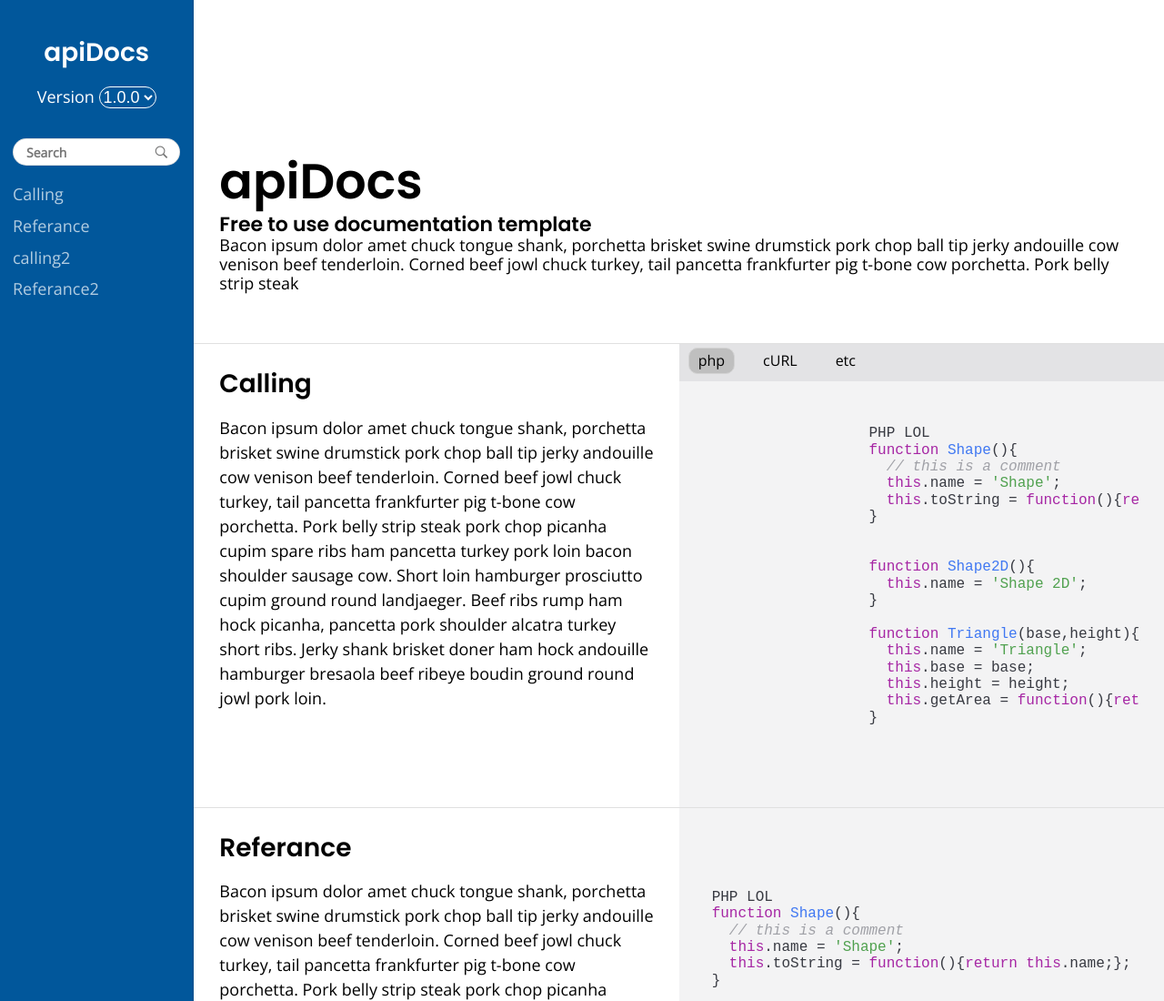
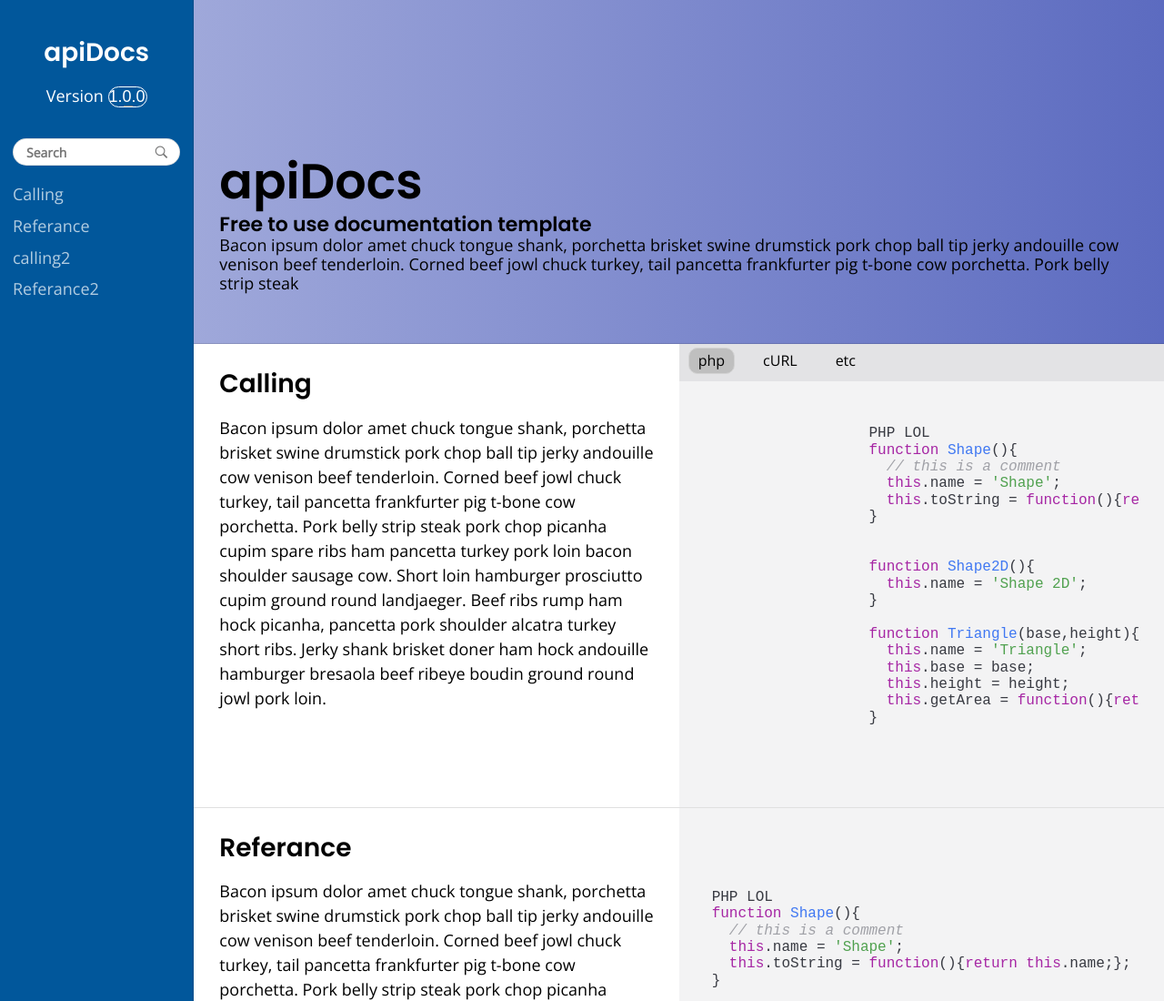
Before and after one commit to SimonFricker/apiDocs, a website: page docs/index.html in a window 1280 px wide. Shown: the top 1100 px of the page at 91% size. Drawn offline with nearby package versions, Linux system fonts and the light colour scheme; files whose address does not match are found by name.

Commit message:
Style changes

```diff
--- a/docs/index.html
+++ b/docs/index.html
@@ -33,6 +33,9 @@
 
 
           <div class="version">
+
+            <form class="" action="#" method="post">
+              <div class="form-group">
                 <span>
                 Version
               </span>
@@ -40,6 +43,11 @@
                   <option> 1.0.0</option>
                   <option> 1.0.4</option>
                 </select>
+              </div>
+            </form>
+
+
+
 
           </div>
 
@@ -97,7 +105,7 @@
       <div class="wrap">
 
 
-        <div class="header">
+        <div class="header -main">
           <h1>apiDocs</h1>
           <h3>Free to use documentation template</h3> Bacon ipsum dolor amet chuck tongue shank, porchetta brisket swine drumstick pork chop ball tip jerky andouille cow venison beef tenderloin. Corned beef jowl chuck turkey, tail pancetta frankfurter pig t-bone cow porchetta. Pork belly
           strip steak
--- a/src/scss/_main.scss
+++ b/src/scss/_main.scss
@@ -148,11 +148,36 @@ body {
           display: block;
         }
 
+        span{
+          display: none;
+          @include grid-media($neat-grid-tablet) {
+            display: inline-block;
+          }
+
+        }
+
         select {
           background: transparent;
           border-radius: 30px;
           color: $textLightPrimary;
           border: 1px solid $textLightPrimary;
+          position: relative;
+
+          background-image:
+   linear-gradient(45deg, transparent 50%, gray 50%),
+   linear-gradient(135deg, gray 50%, transparent 50%);
+ background-position:
+   calc(100% - 20px) calc(1em + 2px),
+   calc(100% - 15px) calc(1em + 2px),
+   calc(100% - 2.5em) 0.5em;
+ background-size:
+   5px 5px,
+   5px 5px,
+   1px 1.5em;
+ background-repeat: no-repeat;
+appearance: none;
+
+
 
           &:focus,
           :active,
@@ -258,6 +283,13 @@ body {
       background: #FFF;
       border-bottom: 1px solid $textDarkDivider;
 
+      &.-main{
+        background: #9FA8DA;  /* fallback for old browsers */
+        background: linear-gradient(to right, #9FA8DA, #5C6BC0); /* W3C, IE 10+/ Edge, Firefox 16+, Chrome 26+, Opera 12+, Safari 7+ */
+
+      }
+
+
       h1 {
         font-size: 3em;
       }
```
Also changed, not shown: docs/assets/css/apiDocs.css. Lines whose indentation alone changed are shown as unchanged.
